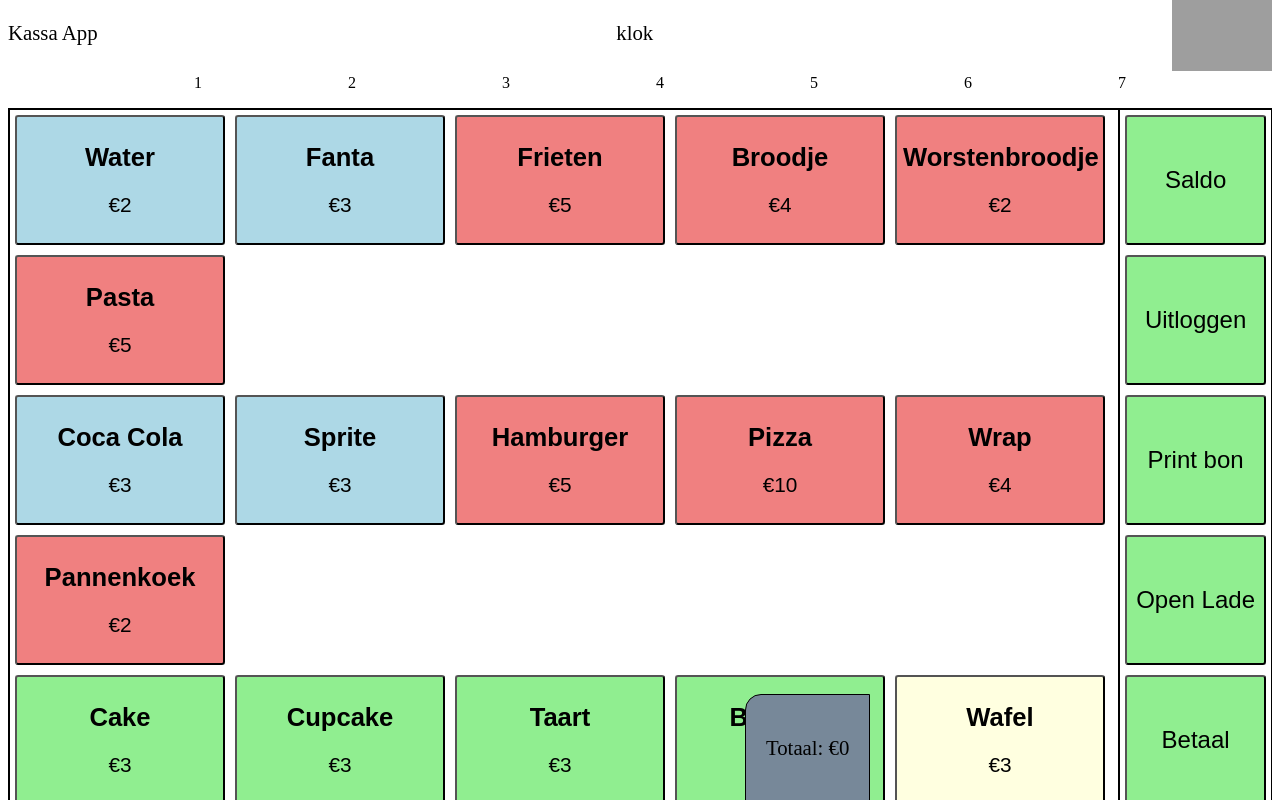
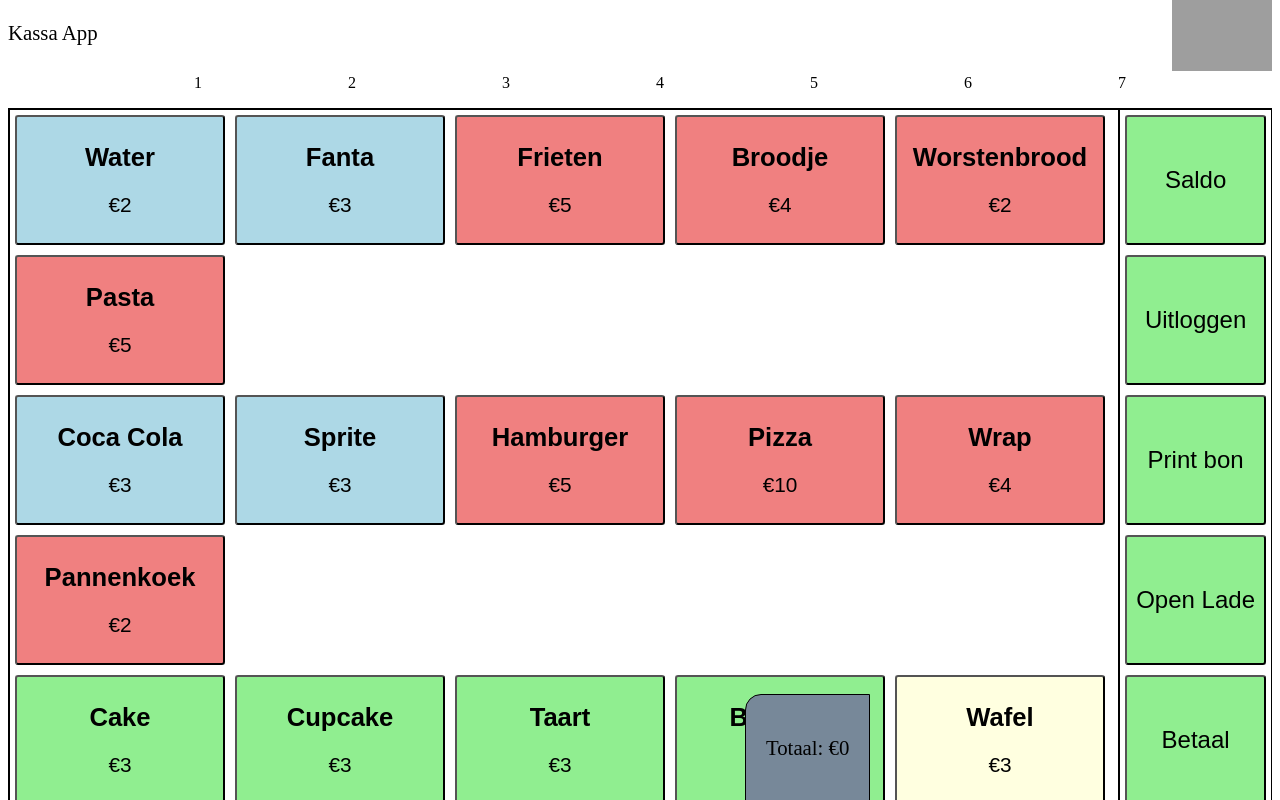
Before and after one commit to UCLL-FEG-Leuven/project-9101112-looplegends, an Angular app in the folder Client/: page / in a window 1280 px wide. Shown: the top 800 px of the page. Built offline with nearby package versions, Linux system fonts and the light colour scheme; grey boxes are pictures that could not be loaded.

Commit message:
klok component linken met app component

```diff
--- a/Client/src/app/app.component.html
+++ b/Client/src/app/app.component.html
@@ -1,7 +1,7 @@
 <header>
   <div class="Head">
     <p>Kassa App</p>
-    <p>klok</p>
+    <p></p>
     <img src="assets/PicKassa.png" alt="PicKassa" />
   </div>
 
@@ -39,8 +39,8 @@
             <h1>Broodje</h1>
             <p>€4</p>
           </button>
-          <button class="Foods" (click)="showTitle('Worstenbrood', 2)">
-            <h1>Worstenbroodje</h1>
+          <button class="Foods" (click)="showTitle('Worstenbroodje', 2)">
+            <h1>Worstenbrood</h1>
             <p>€2</p>
           </button>
           <button class="Foods" (click)="showTitle('Pasta', 5)">
--- a/Client/src/app/app.component.ts
+++ b/Client/src/app/app.component.ts
@@ -1,15 +1,16 @@
-import { Component } from '@angular/core';
+import { Component, NgModule } from '@angular/core';
 import { RouterOutlet } from '@angular/router';
+import { KlokComponent } from './klok/klok.component';
 
 @Component({
   selector: 'app-root',
   standalone: true,
   imports: [RouterOutlet],
   templateUrl: './app.component.html',
-  styleUrls: ['./app.component.css']
+  styleUrls: ['./app.component.css'],
 })
 export class AppComponent {
-  clickedButtons: { [key: string]: { count: number, price: number } } = {};
+  clickedButtons: { [key: string]: { count: number; price: number } } = {};
   clickedButtonTitle: string = '';
   totalCost: number = 0;
 
@@ -32,10 +33,12 @@ export class AppComponent {
   }
 
   private updateClickedButtonTitle() {
-    this.clickedButtonTitle = Object.keys(this.clickedButtons).map(key => {
-      const item = this.clickedButtons[key];
-      const count = item.count > 1 ? `${item.count}X` : '';
-      return `${count} ${key} €${item.price}`;
-    }).join('<br>');
+    this.clickedButtonTitle = Object.keys(this.clickedButtons)
+      .map((key) => {
+        const item = this.clickedButtons[key];
+        const count = item.count > 1 ? `${item.count}X` : '';
+        return `${count} ${key} €${item.price}`;
+      })
+      .join('<br>');
   }
 }
--- a/Client/src/app/klok/klok.component.ts
+++ b/Client/src/app/klok/klok.component.ts
@@ -1,4 +1,4 @@
-import { Component } from '@angular/core';
+import { Component, input } from '@angular/core';
 
 @Component({
   selector: 'app-klok',
```
Also changed, not shown: 1 other file (tests, documents, lock files or other folders).
